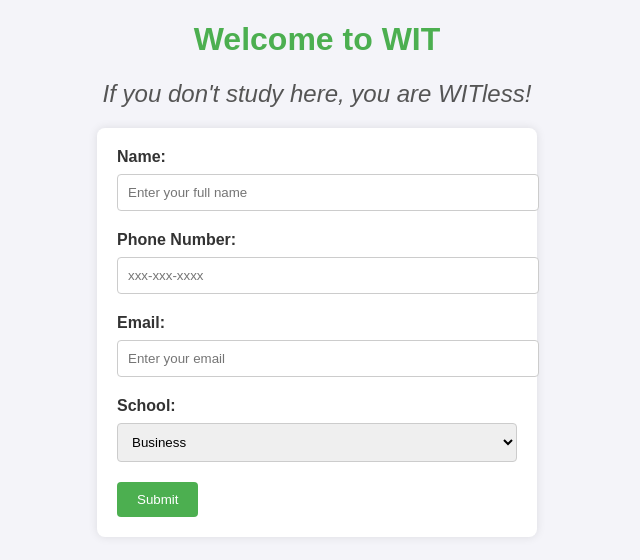
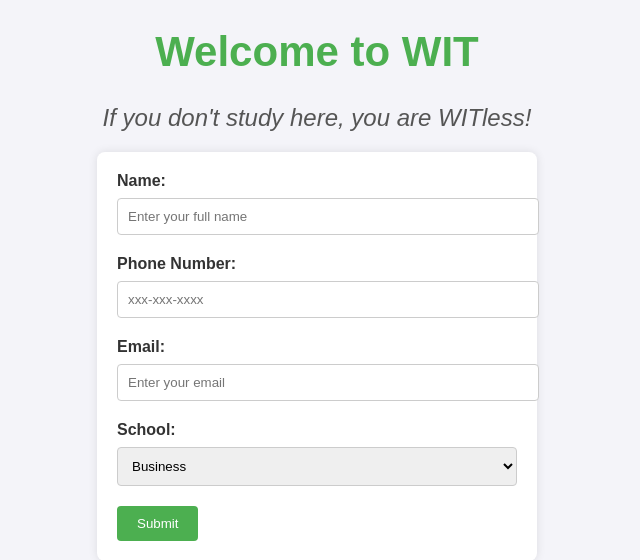
Before and after one commit to Donnerpartyplatter/WIT--Registration-, a Flask app: page / in a window 1280 px wide. Shown: the top 560 px of the page, without its empty margins (323-963 px from the left). Run offline with Flask 3, Linux system fonts and the light colour scheme.

Commit message:
Update style.css

```diff
--- a/static/style.css
+++ b/static/style.css
@@ -9,6 +9,7 @@ body {
 h1 {
     text-align: center;
     color: #4CAF50;
+    font-size: 42px;
 }
 
 /* Center the slogan */
```
